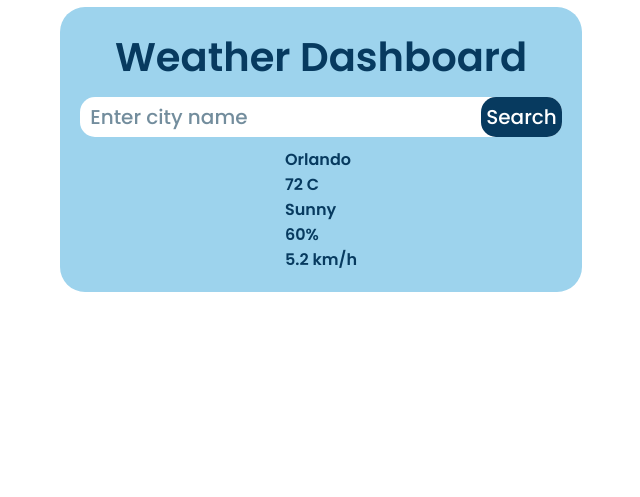
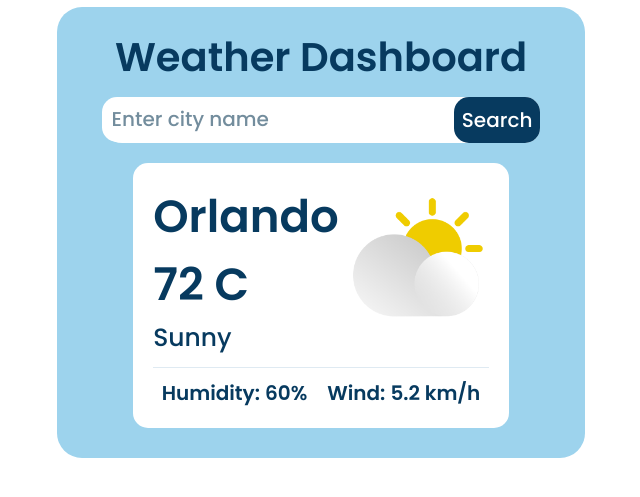
Before and after one commit to Bodhisattva-Duduka/SkyVibe-WeatherWebsite, a plain HTML site: page index.html in a window 1280 px wide. Shown: the part 69-566 px from the top of the page, without its empty margins (319-959 px from the left). Drawn offline with Linux system fonts and the light colour scheme.

Commit message:
Completed CSS Templating with Final Template

```diff
--- a/index.html
+++ b/index.html
@@ -27,6 +27,7 @@
             </div>
           </div>
           <div class="result-area">
+            <div class="major-area">
               <div class="1st-block">
                 <div class="city-name-weather">
                   <div class="city-name">Orlando</div>
@@ -35,12 +36,29 @@
                 </div>
               </div>
               <div class="2nd-block">
-                <div class="weather-icon"></div>
+                <div class="weather-icon">
+                  <img
+                    width="150px"
+                    src="assets/Cloudy day.png"
+                    alt="weather-icon"
+                  />
+                </div>
+              </div>
             </div>
             <div class="line"></div>
             <div class="humidity-wind">
-              <div class="humidity">60%</div>
-              <div class="wind">5.2 km/h</div>
+              <div class="humidity-area">
+                <div class="humidity">
+                  Humidity:
+                  <div class="humidity-percentage">60%</div>
+                </div>
+              </div>
+              <div class="wind-area">
+                <div class="wind">
+                  Wind:
+                  <div class="wind-vaule">5.2 km/h</div>
+                </div>
+              </div>
             </div>
           </div>
         </div>
--- a/style.css
+++ b/style.css
@@ -6,6 +6,7 @@
     font-style: normal;
     color: #073A5F;
 }
+
 
 header {
     display: flex;
@@ -27,6 +28,7 @@ article {
     padding: 20px;
     border-radius: 25px;
     background-color: #9DD3ED;
+    padding-bottom: 30px;
 }
 
 .dashboard {
@@ -51,16 +53,19 @@ article {
     background-color: white;
     border-top-right-radius: 15px;
     border-bottom-right-radius: 15px;
+    width: 90%;
 }
 
 .search-area input {
     border-radius: 15px;
-    height: 40px;
+    height: 45px;
     font-size: 20px;
     font-weight: 500;
     padding-left: 10px;
     border: none;
     outline: none;
+    width: 100%;
+
 }
 
 .search-area input::placeholder {
@@ -81,5 +86,61 @@ article {
     align-items: center;
     border-radius: 15px;
     font-weight: 500;
-    padding: 5px;
+    padding: 8px;
 }
+
+.result-area {
+    display: flex;
+    flex-direction: column;
+    align-items: center;
+    background-color: white;
+    padding: 20px;
+    border-radius: 15px;
+    margin-top: 10px;
+}
+
+.major-area{
+    display: flex;
+}
+
+.city-name-weather{
+    display: flex;
+    flex-direction: column;
+}
+
+.city-name {
+    font-size: 45px;
+}
+
+.temperature{
+    font-size: 45px;
+}
+
+.weather-description{
+    font-size: 25px;
+    font-weight: 500;
+}
+
+.line{
+    width: 100%;
+    height: 1.2px;
+    background-color: #DFEAF2;
+    margin-top: 10px;
+    margin-bottom: 10px;
+}
+
+.humidity-wind{
+    display: flex;
+    gap: 20px;
+    font-size: 20px;
+}
+
+.humidity-area div{
+    display: flex;
+    gap: 5px;
+}
+
+.wind-area div {
+    display: flex;
+    gap: 5px;
+}
```
Lines whose indentation alone changed are shown as unchanged.
